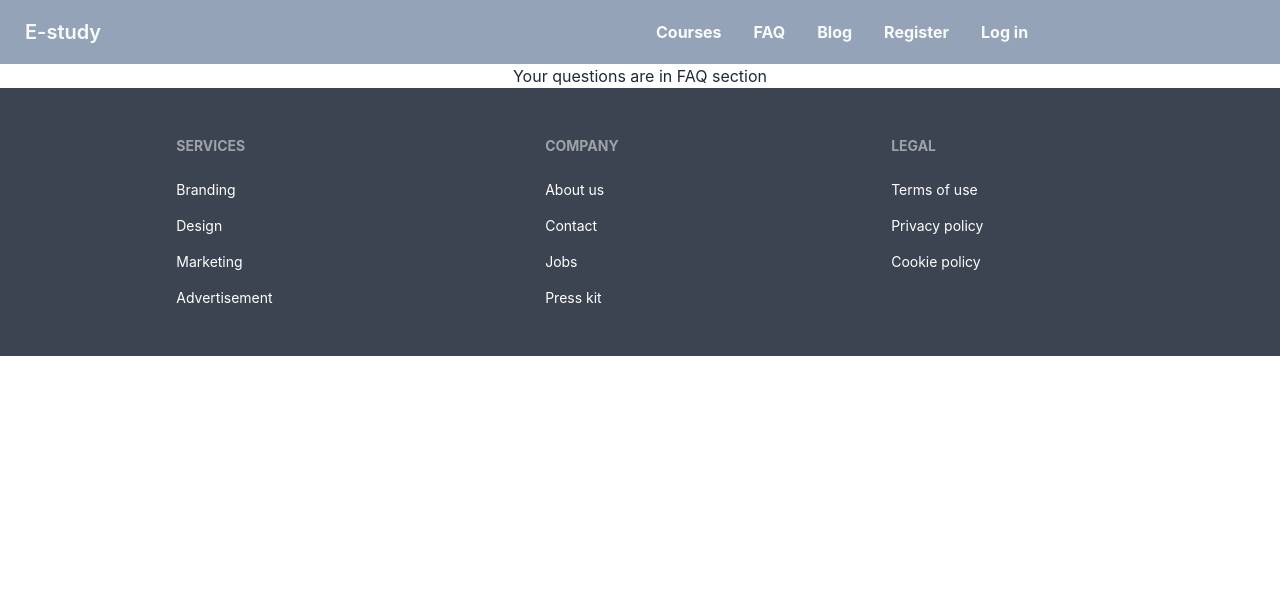
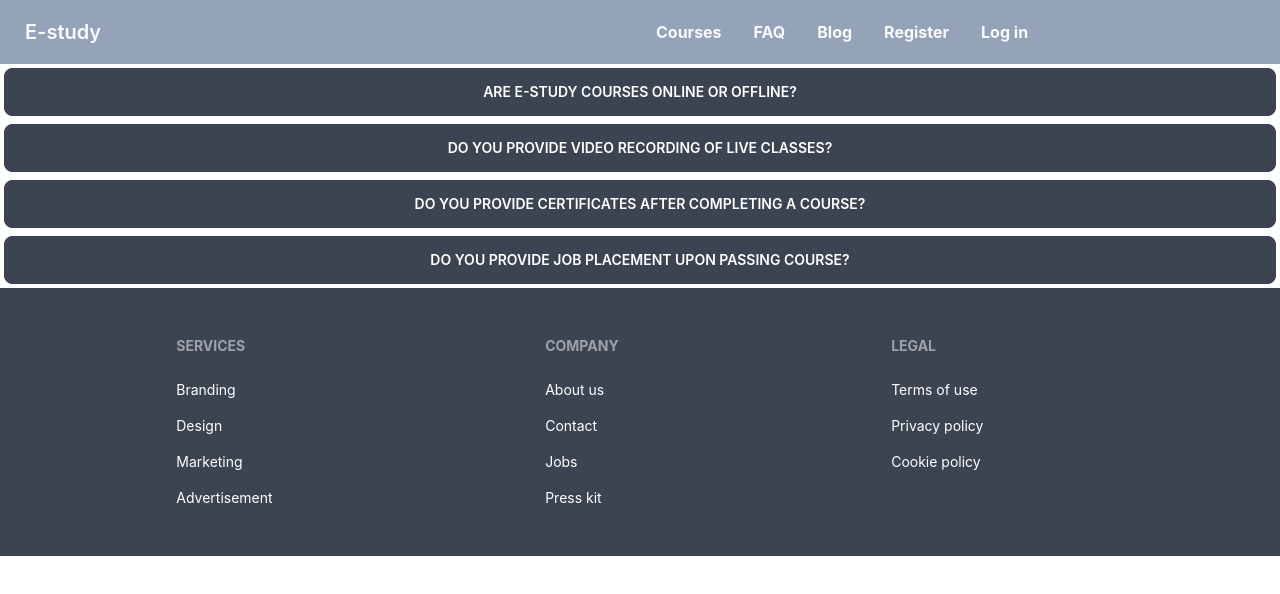
Before and after one commit to etikona/e-study, a React (Create React App) app: page /faq in a window 1280 px wide. Shown: the top 594 px of the page. Built offline with nearby package versions, Linux system fonts and the light colour scheme; no server answers.

Commit message:
FAQ added

```diff
--- a/src/Pages/FAQ.js
+++ b/src/Pages/FAQ.js
@@ -3,7 +3,31 @@ import React from 'react';
 const FAQ = () => {
     return (
         <div>
-            <h3>Your questions are in FAQ section</h3>
+
+          <div className="dropdown dropdown-end grid"><font></font>
+  <label tabIndex={0} className="btn m-1">Are E-study courses Online or Offline?</label><font></font>
+  <ul tabIndex={0} className="dropdown-content menu p-2 shadow bg-base-100 rounded-box w-52"><font></font>
+    <li><a>E-study is a 100% e-Learning platform and we only provide online courses.</a></li><font></font>
+
+  </ul><font></font>
+  <label tabIndex={0} className="btn m-1">Do you provide video recording of live classes?</label><font></font>
+  <ul tabIndex={0} className="dropdown-content menu p-2 shadow bg-base-100 rounded-box w-52"><font></font>
+    <li><a>Yes, we provide recording with some conditions</a></li><font></font>
+
+  </ul><font></font>
+  <label tabIndex={0} className="btn m-1">Do you provide certificates after completing a course?</label><font></font>
+  <ul tabIndex={0} className="dropdown-content menu p-2 shadow bg-base-100 rounded-box w-52"><font></font>
+    <li><a>we will provide digital certificate to passing students.</a></li><font></font>
+
+  </ul><font></font>
+  <label tabIndex={0} className="btn m-1">Do you provide job placement upon passing course?</label><font></font>
+  <ul tabIndex={0} className="dropdown-content menu p-2 shadow bg-base-100 rounded-box w-52"><font></font>
+    <li><a>Yes, we provide help in job placement in selected courses.</a></li><font></font>
+
+  </ul><font></font>
+</div>
+
+
         </div>
     );
 };
```
